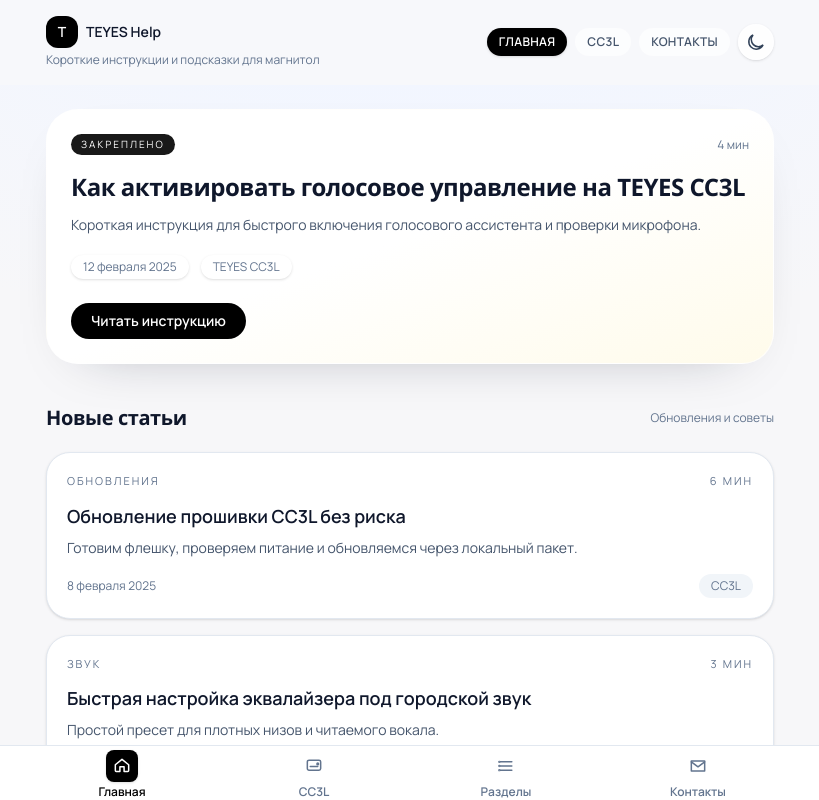
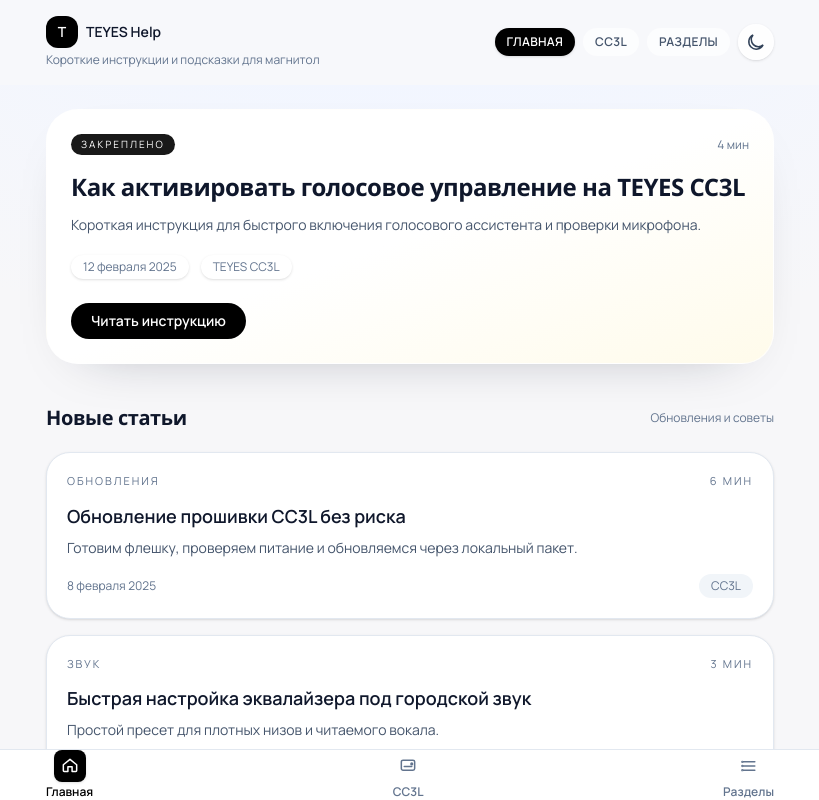
Before and after one commit to mvpcodego/ozonhelp, a React (Vite) app: page / in a window 1280 px wide. Shown: the top 800 px of the page, without its empty margins (230-1049 px from the left). Built offline with nearby package versions, Linux system fonts and the light colour scheme; a web font is replaced by a local one.

Commit message:
fix top menu and remove conact page

```diff
--- a/src/layouts/RootLayout.jsx
+++ b/src/layouts/RootLayout.jsx
@@ -12,7 +12,7 @@
   }`;
 
 const bottomLinkClass = (isActive) =>
-  `flex flex-1 flex-col items-center gap-0.5 text-xs font-semibold transition ${
+  `flex flex-col items-center gap-0.5 text-xs font-semibold transition ${
     isActive ? "text-black dark:text-white" : "text-slate-500 dark:text-slate-400"
   }`;
 
@@ -86,8 +86,8 @@
             <NavLink to="/cc3l" className={topLinkClass}>
               CC3L
             </NavLink>
-              <NavLink to="/contacts" className={topLinkClass}>
-                Контакты
+            <NavLink to="/topics" className={topLinkClass}>
+              Разделы
             </NavLink>
             </nav>
             <button
@@ -129,8 +129,8 @@
         <Outlet />
       </main>
 
-      <nav className="fixed bottom-0 left-0 right-0 z-30 border-t border-slate-200 bg-white px-6 pb-[env(safe-area-inset-bottom)] pt-1 backdrop-blur dark:border-slate-800/80 dark:bg-slate-950/80">
-        <div className="mx-auto flex max-w-3xl items-end justify-between">
+      <nav className="fixed bottom-0 left-0 right-0 z-30 border-t border-slate-200 bg-white pb-[env(safe-area-inset-bottom)] pt-0 backdrop-blur dark:border-slate-800/80 dark:bg-slate-950/80">
+        <div className="mx-auto flex w-full max-w-3xl items-end justify-between px-5">
           <NavLink to="/" className={bottomLinkClass(activeBottomKey === "home")} end>
             <span
               className={`inline-flex size-8 items-center justify-center rounded-lg transition ${
@@ -207,30 +207,6 @@
             </span>
             Разделы
           </NavLink>
-          <NavLink to="/contacts" className={bottomLinkClass(activeBottomKey === "contacts")}>
-            <span
-              className={`inline-flex size-8 items-center justify-center rounded-lg transition ${
-                activeBottomKey === "contacts"
-                  ? "bg-black text-white shadow-sm dark:bg-white dark:text-slate-900"
-                  : "bg-transparent"
-              }`}
-            >
-              <svg
-                aria-hidden="true"
-                className="size-5"
-                viewBox="0 0 24 24"
-                fill="none"
-                stroke="currentColor"
-                strokeWidth="1.8"
-                strokeLinecap="round"
-                strokeLinejoin="round"
-              >
-                <path d="M4 6h16v12H4z" />
-                <path d="m4 7 8 6 8-6" />
-              </svg>
-            </span>
-            Контакты
-          </NavLink>
         </div>
       </nav>
     </div>
```
Lines whose indentation alone changed are shown as unchanged.
